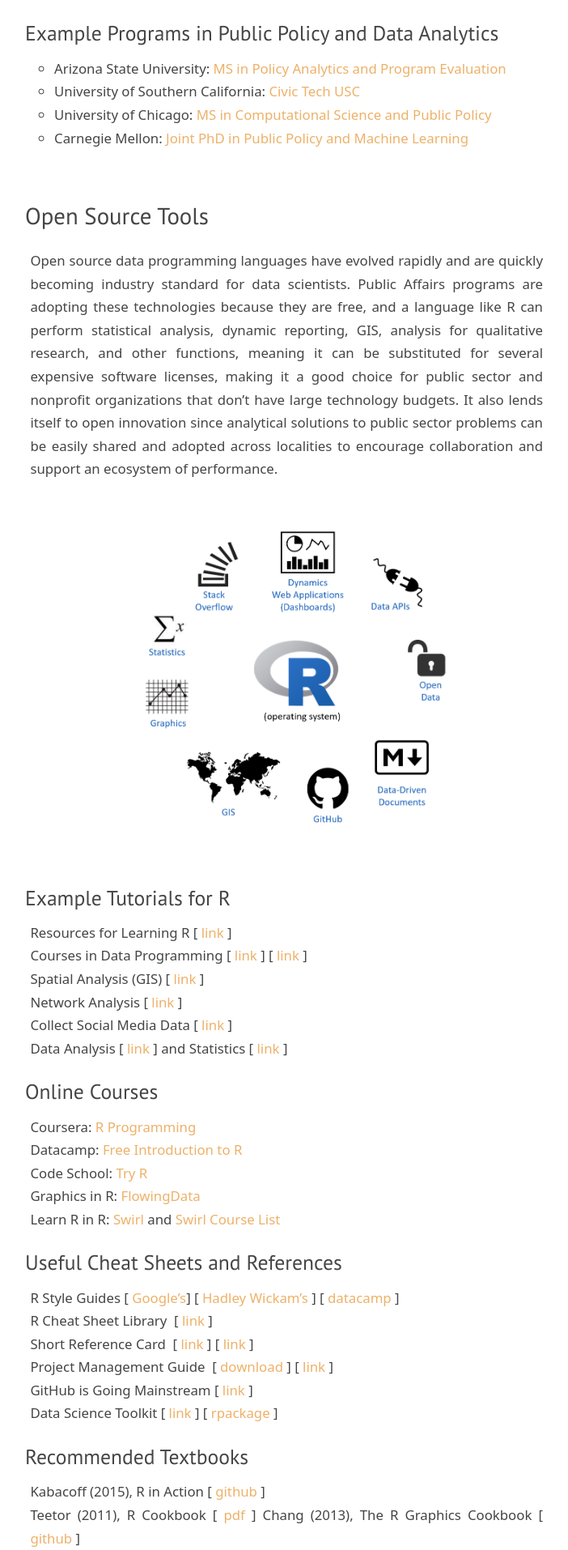
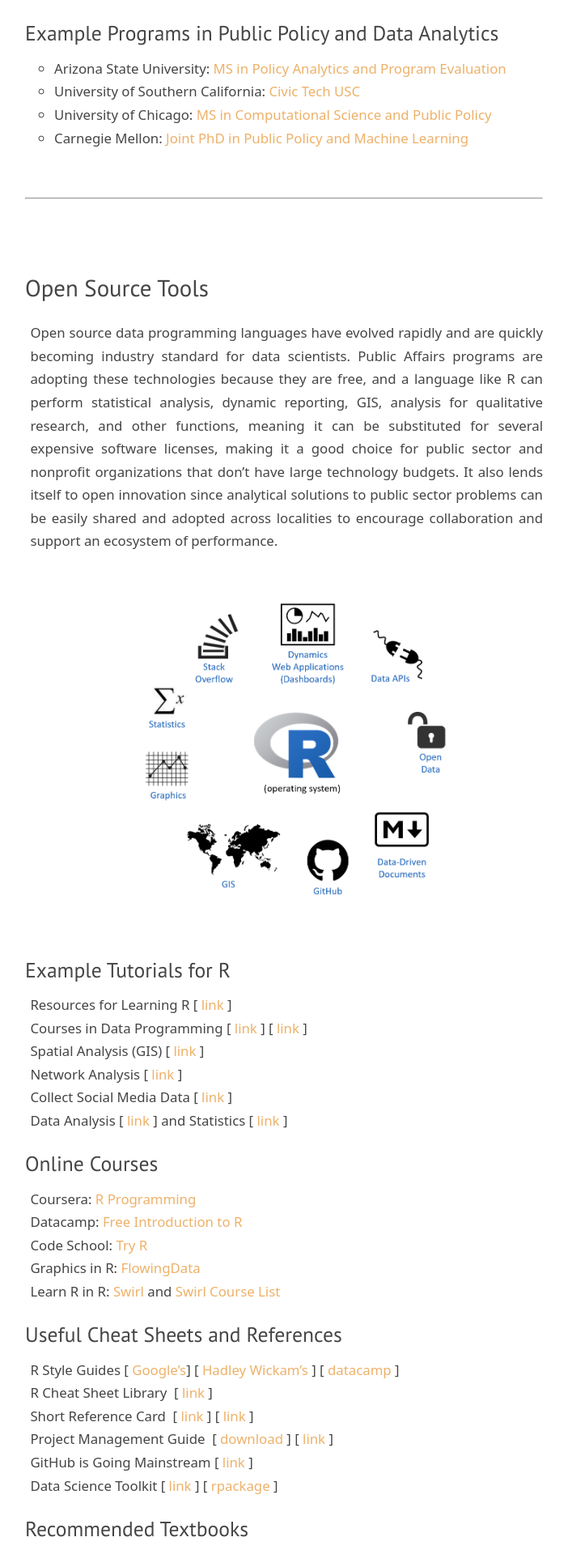
Before and after one commit to DS4PS/ds4ps_dev_site, a Jekyll site: the page built from learn.md, in a window 1280 px wide. Shown: the part 1974-3888 px from the top of the page at 81% size, without its empty margins (289-991 px from the left). Built offline with Jekyll 4.4.1, drawn with Linux system fonts in a browser that asks for light colours; nearby versions of some CDN libraries; library files that are not in the unit come from our copies.

Commit message:
Update learn.md

```diff
--- a/learn.md
+++ b/learn.md
@@ -120,6 +120,16 @@
 * Carnegie Mellon: [Joint PhD in Public Policy and Machine Learning](https://www.ml.cmu.edu/academics/joint-ml-phd.html)
 
 
+
+
+<br>
+
+-----------------------
+
+<br>
+
+
+
 ## Open Source Tools
 
 Open source data programming languages have evolved rapidly and are quickly becoming industry standard for data scientists. Public Affairs programs are adopting these technologies because they are free, and a language like R can perform statistical analysis, dynamic reporting, GIS, analysis for qualitative research, and other functions, meaning it can be substituted for several expensive software licenses, making it a good choice for public sector and nonprofit organizations that don't have large technology budgets. It also lends itself to open innovation since analytical solutions to public sector problems can be easily shared and adopted across localities to encourage collaboration and support an ecosystem of performance.
@@ -170,6 +180,16 @@
 Schwarzer et. al (2015), Meta-Analysis with R
 Chen & Peace (2013), Applied Meta-Analysis with R
 
+
+
+
+<br>
+
+-----------------------
+
+<br>
+
+
 ## Data Science Communities
 
 R Open Science [ [link](https://ropensci.org/) ]
@@ -207,6 +227,13 @@
 
 
 
+<br>
+
+-----------------------
+
+<br>
+
+
 ## Employement Opportunities
 
 ### Job Growth for R Skills
```
